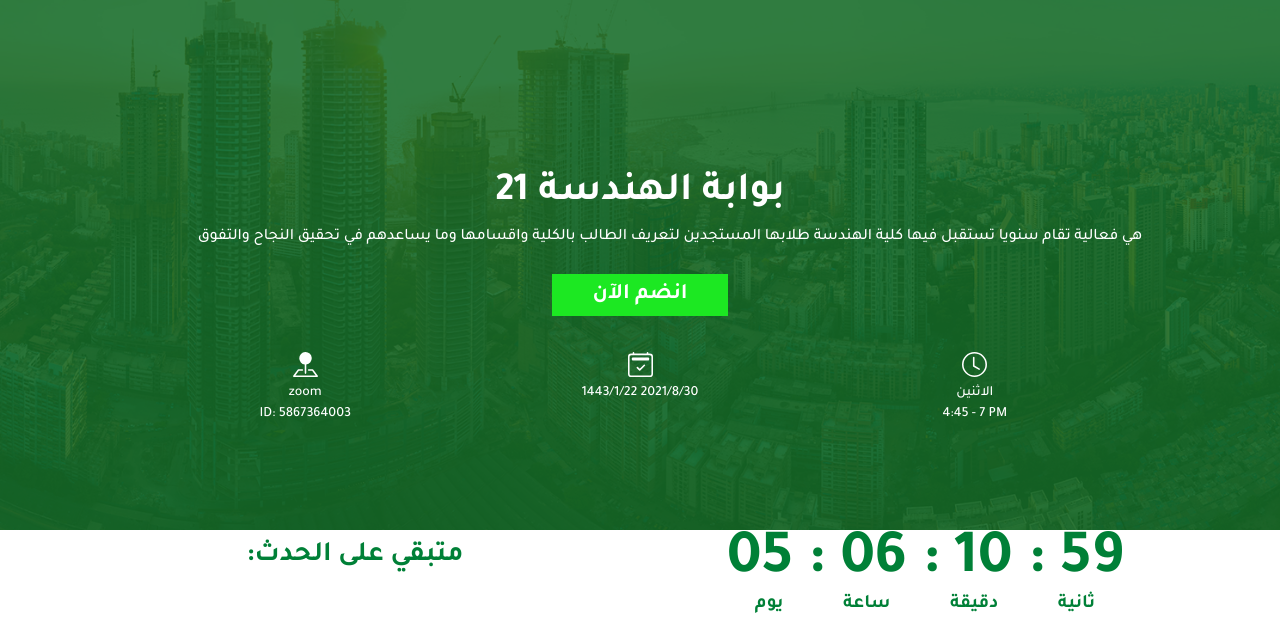
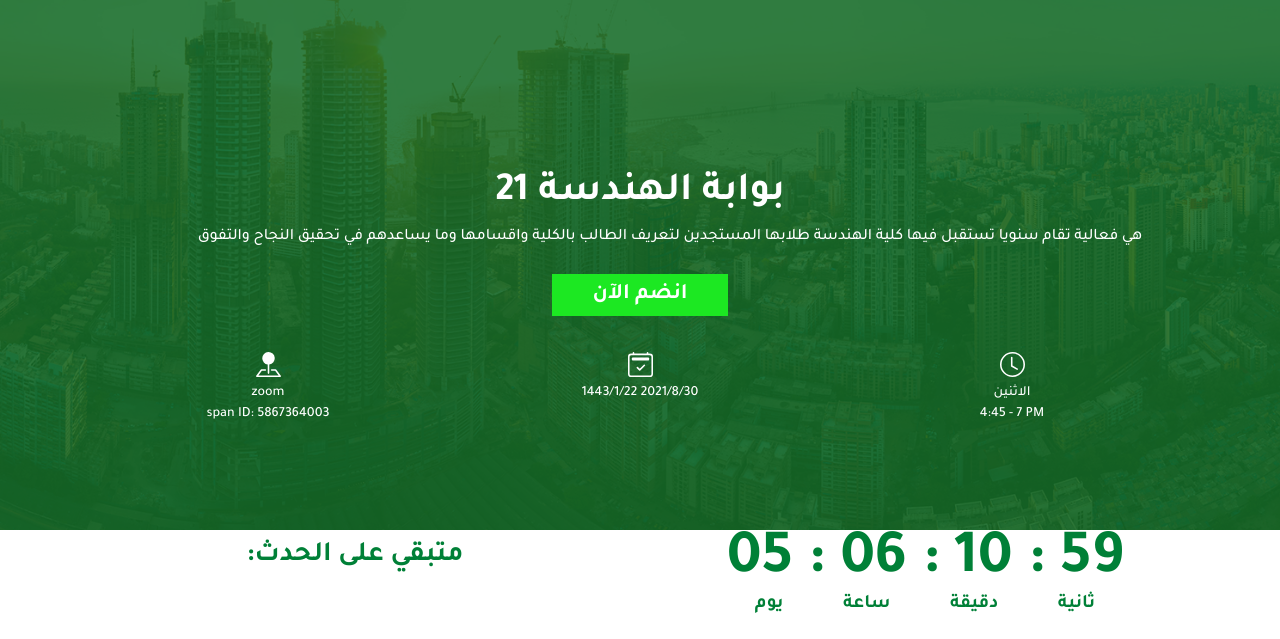
Before and after one commit to FaisalJAbushanab/engineering_day_kau, a Flask app: page / in a window 1280 px wide. Shown: the part 99-738 px from the top of the page. Run offline with Flask 2, Linux system fonts and the light colour scheme; some libraries are stand-ins or nearby versions.

Commit message:
fixing index page zoom id2

```diff
--- a/app/templates/index.html
+++ b/app/templates/index.html
@@ -131,7 +131,7 @@
         <p style="margin-top: 30px;">
             <a href="{{ url_for('register') }}" class="join">انضم الآن</a>
         </p>
-        <div style="text-align: center; width: 90%; margin: 40px auto; margin-bottom: 0;" class="row" dir="ltr">
+        <div style="text-align: center; width: 100%; margin: 40px auto; margin-bottom: 0;" class="row" dir="ltr">
             <div class="col-4">
                 <svg xmlns="http://www.w3.org/2000/svg" width="25" height="25" fill="white" class="bi bi-pin-map-fill" viewBox="0 0 16 16">
                     <path fill-rule="evenodd" d="M3.1 11.2a.5.5 0 0 1 .4-.2H6a.5.5 0 0 1 0 1H3.75L1.5 15h13l-2.25-3H10a.5.5 0 0 1 0-1h2.5a.5.5 0 0 1 .4.2l3 4a.5.5 0 0 1-.4.8H.5a.5.5 0 0 1-.4-.8l3-4z"/>
@@ -153,7 +153,7 @@
             </div>
             <div style="margin-top: 5px; font-family: Tajawal-medium; font-size: 14px; color: white; text-decoration: none;;" class="col-4">
                zoom <br>
-               ID: 5867364003
+               span ID: 5867364003
             </div>
             <div style="margin-top: 5px; font-family: Tajawal-medium; font-size: 14px;" class="col-4">
                 1443/1/22 2021/8/30
```
